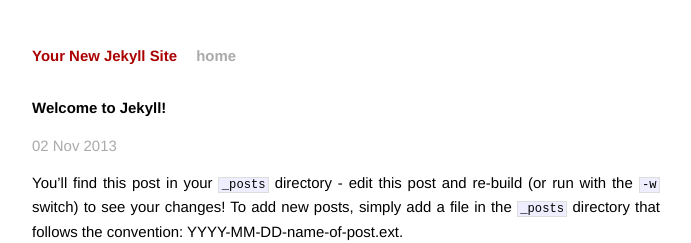
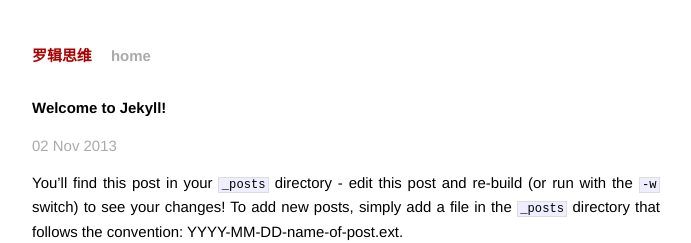
Before and after one commit to luojisiwei/luojisiwei.github.io, a Jekyll site: the page built from _posts/2013-11-02-welcome-to-jekyll.markdown, in a window 1280 px wide. Shown: the top 243 px of the page, without its empty margins (294-985 px from the left). Built offline with Jekyll 4.4.1, drawn with Linux system fonts in a browser that asks for light colours; Markdown is read by kramdown in place of the engine named in the settings.

Commit message:
Update _config.yml

```diff
--- a/_config.yml
+++ b/_config.yml
@@ -1,3 +1,3 @@
-name: Your New Jekyll Site
+name: 罗辑思维
 markdown: redcarpet
-pygments: true
+pygments: false
```
